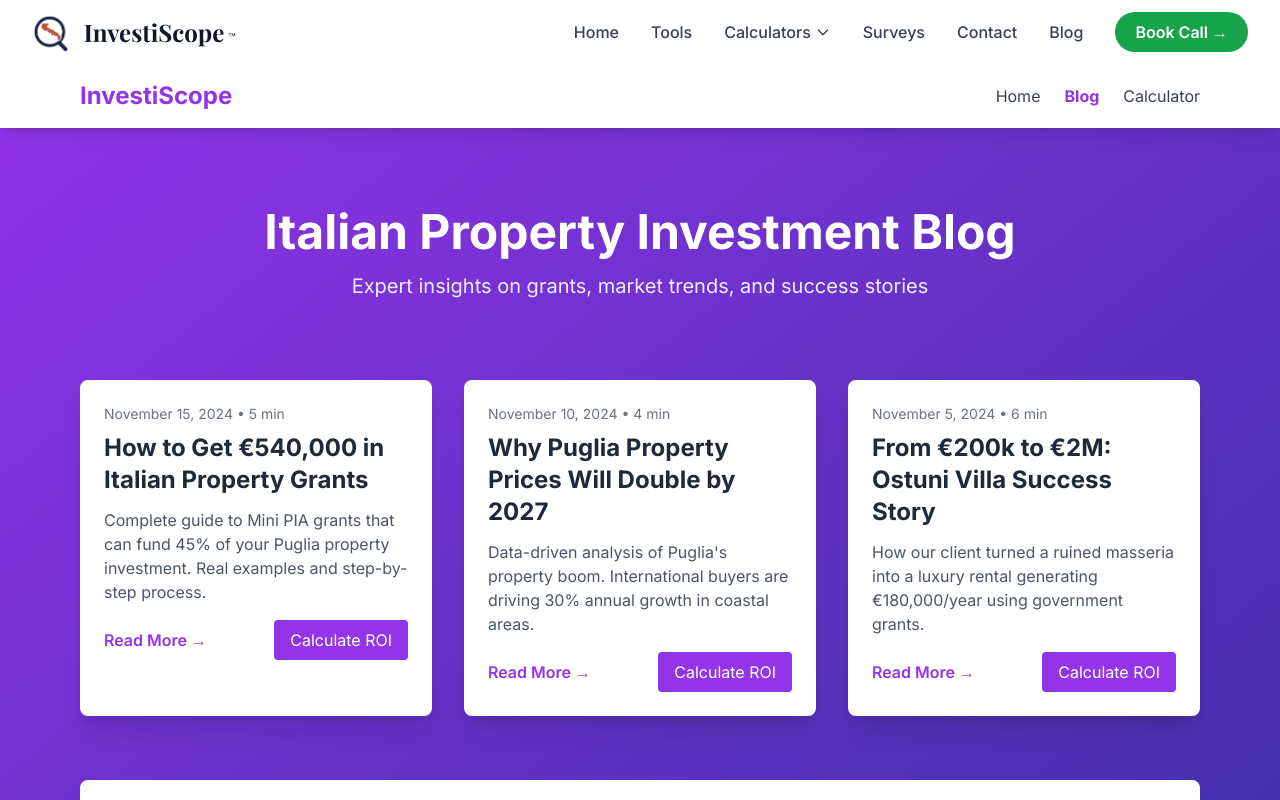
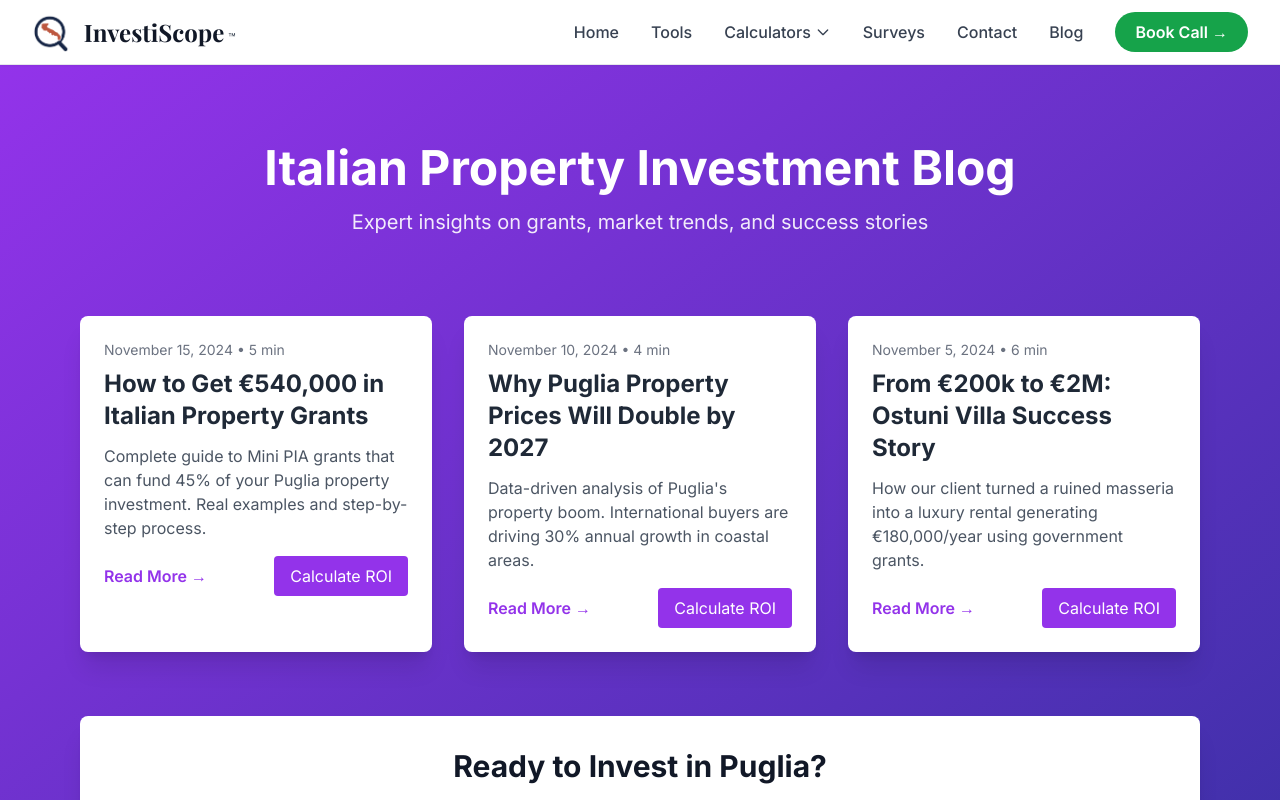
Before and after one commit to Geppix140269/investinpuglia, a Next.js app: page /blog in a window 1280 px wide. Shown: the top 800 px of the page. Built offline with nearby package versions, Linux system fonts and the light colour scheme; a web font is replaced by a local one.

Commit message:
Update page.tsx

```diff
--- a/app/blog/page.tsx
+++ b/app/blog/page.tsx
@@ -1,4 +1,8 @@
-// app/blog/page.tsx - COMPLETE REWRITE
+// app/blog/page.tsx - COMPLETE FILE REPLACEMENT
+'use client'
+
+import Link from 'next/link'
+
 export default function BlogPage() {
   const blogPosts = [
     {
@@ -6,6 +10,7 @@ export default function BlogPage() {
       description: "Complete guide to Mini PIA grants that can fund 45% of your Puglia property investment. Real examples and step-by-step process.",
       date: "November 15, 2024",
       readTime: "5 min",
+      slug: "mini-pia-grants",
       keywords: "italian property grants, mini pia puglia, italy real estate incentives"
     },
     {
@@ -13,6 +18,7 @@ export default function BlogPage() {
       description: "Data-driven analysis of Puglia's property boom. International buyers are driving 30% annual growth in coastal areas.",
       date: "November 10, 2024",
       readTime: "4 min",
+      slug: "puglia-property-trends",
       keywords: "puglia property investment, italy real estate market, puglia property prices"
     },
     {
@@ -20,24 +26,13 @@ export default function BlogPage() {
       description: "How our client turned a ruined masseria into a luxury rental generating €180,000/year using government grants.",
       date: "November 5, 2024",
       readTime: "6 min",
+      slug: "ostuni-success-story",
       keywords: "puglia property success story, italian villa renovation, ostuni real estate"
     }
   ]
 
   return (
     <div className="min-h-screen bg-gradient-to-br from-purple-600 to-indigo-800">
-      {/* Simple Nav */}
-      <nav className="bg-white shadow-lg sticky top-0 z-50">
-        <div className="max-w-6xl mx-auto px-4 py-4 flex justify-between items-center">
-          <a href="/" className="text-2xl font-bold text-purple-600">InvestiScope</a>
-          <div className="space-x-6">
-            <a href="/" className="text-gray-700 hover:text-purple-600">Home</a>
-            <a href="/blog" className="text-purple-600 font-bold">Blog</a>
-            <a href="/calculator" className="text-gray-700 hover:text-purple-600">Calculator</a>
-          </div>
-        </div>
-      </nav>
-
       {/* Hero */}
       <div className="text-white text-center py-20 px-4">
         <h1 className="text-5xl font-bold mb-4">Italian Property Investment Blog</h1>
@@ -48,18 +43,20 @@ export default function BlogPage() {
       <div className="max-w-6xl mx-auto px-4 pb-20">
         <div className="grid md:grid-cols-2 lg:grid-cols-3 gap-8">
           {blogPosts.map((post, index) => (
-            <article key={index} className="bg-white rounded-lg shadow-xl overflow-hidden hover:shadow-2xl transition-all transform hover:-translate-y-1">
+            <article key={index} className="bg-white rounded-lg shadow-xl overflow-hidden hover:shadow-2xl transition-all transform hover:-translate-y-1 cursor-pointer">
+              <Link href={`/blog/${post.slug}`}>
                 <div className="p-6">
                   <div className="text-sm text-gray-500 mb-2">{post.date} • {post.readTime}</div>
                   <h2 className="text-2xl font-bold mb-3 text-gray-800">{post.title}</h2>
                   <p className="text-gray-600 mb-4 line-height-relaxed">{post.description}</p>
                   <div className="flex justify-between items-center">
-                  <span className="text-purple-600 font-semibold">Read More →</span>
-                  <button className="bg-purple-600 text-white px-4 py-2 rounded hover:bg-purple-700">
+                    <span className="text-purple-600 font-semibold hover:text-purple-700">Read More →</span>
+                    <Link href="/calculator" className="bg-purple-600 text-white px-4 py-2 rounded hover:bg-purple-700">
                       Calculate ROI
-                  </button>
+                    </Link>
                   </div>
                 </div>
+              </Link>
             </article>
           ))}
         </div>
@@ -68,9 +65,9 @@ export default function BlogPage() {
         <div className="mt-16 bg-white rounded-lg shadow-xl p-8 text-center">
           <h2 className="text-3xl font-bold mb-4">Ready to Invest in Puglia?</h2>
           <p className="text-gray-600 mb-6">Calculate your potential returns and grant eligibility instantly</p>
-          <a href="/calculator" className="bg-purple-600 text-white px-8 py-4 rounded-lg text-lg font-semibold hover:bg-purple-700 inline-block">
+          <Link href="/calculator" className="bg-purple-600 text-white px-8 py-4 rounded-lg text-lg font-semibold hover:bg-purple-700 inline-block">
             Try Our Free Calculator
-          </a>
+          </Link>
         </div>
       </div>
     </div>
```
Lines whose indentation alone changed are shown as unchanged.
